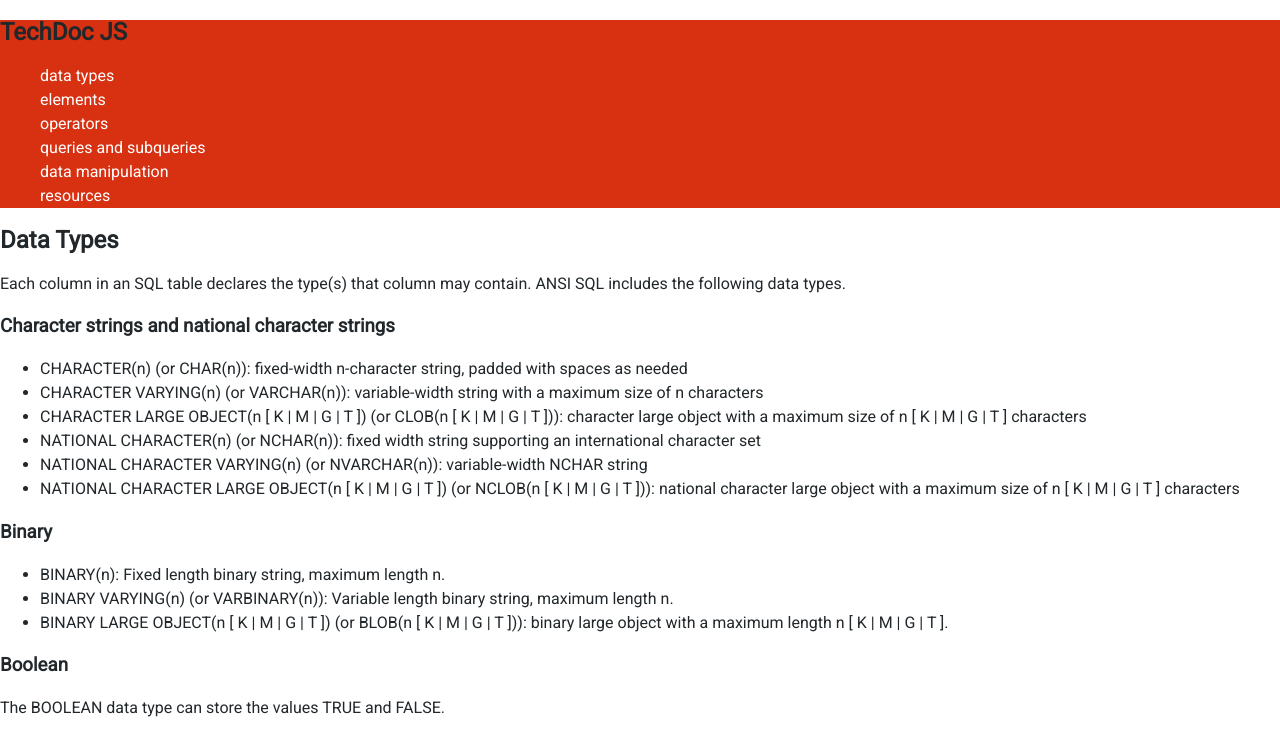
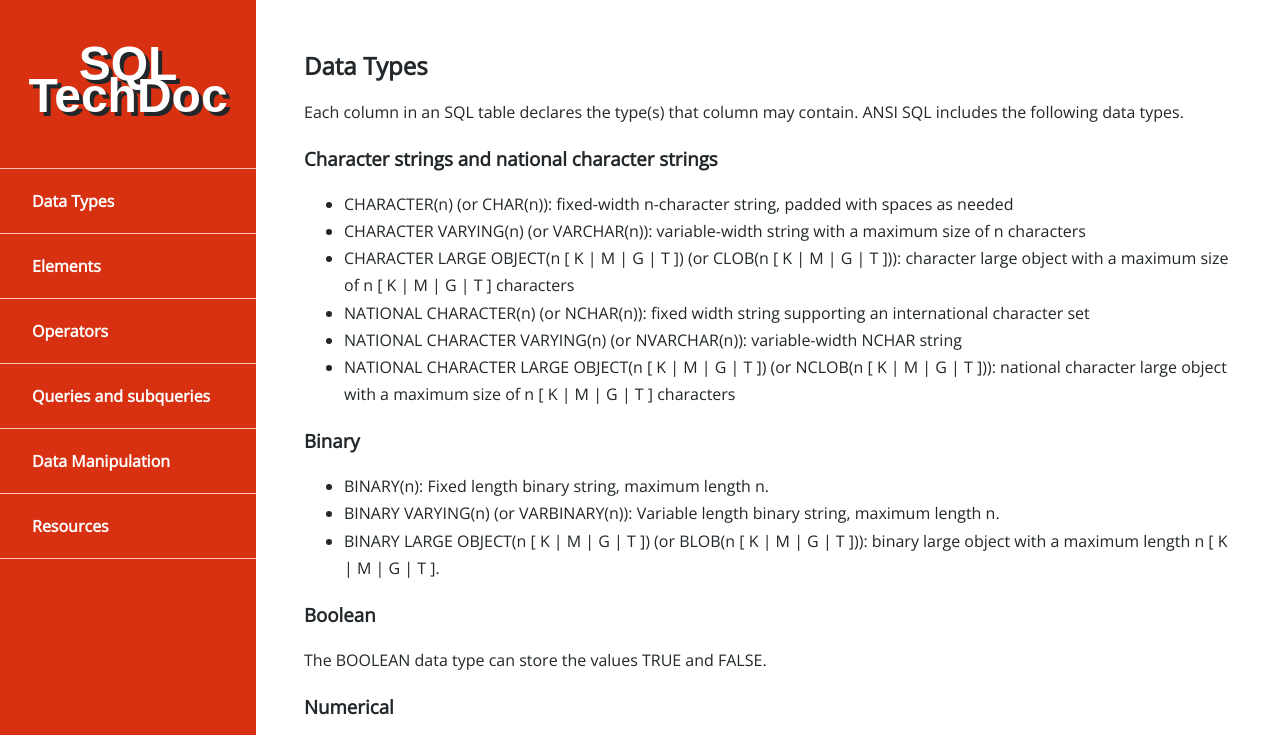
Before and after one commit to lamadrugada/fcc-techdoc, a plain HTML site: page index.html in a window 1280 px wide. Shown: the top 735 px of the page. Drawn offline with nearby package versions, Linux system fonts and the light colour scheme; a web font is replaced by a local one.

Commit message:
styling navbar 2

```diff
--- a/index.html
+++ b/index.html
@@ -16,18 +16,21 @@
 
 
   <body>
+    <div class="wrapper">
     <nav id="navbar">
+
       <header>
-        <h1>TechDoc JS</h1>
+        <h1>SQL TechDoc</h1>
       </header>
       <ul>
-            <li><a href="#Data_Types" class="nav-link">data types</a></li>
-            <li><a href="#Elements" class="nav-link">elements</a></li>
-            <li><a href="#Operators" class="nav-link">operators</a></li>
-            <li><a href="#Queries_And_Subqueries" class="nav-link">queries and subqueries</a></li>
-            <li><a href="#Data_Manipulation" class="nav-link">data manipulation</a></li>
-            <li><a href="#Resources" class="nav-link">resources</a></li>
+            <li><a href="#Data_Types" class="nav-link">Data Types</a></li>
+            <li><a href="#Elements" class="nav-link">Elements</a></li>
+            <li><a href="#Operators" class="nav-link">Operators</a></li>
+            <li><a href="#Queries_And_Subqueries" class="nav-link">Queries and subqueries</a></li>
+            <li><a href="#Data_Manipulation" class="nav-link">Data Manipulation</a></li>
+            <li><a href="#Resources" class="nav-link">Resources</a></li>
       </ul>
+
     </nav>
 
     <main id="main-doc">
@@ -252,6 +255,7 @@ INSERT (column1 [, column2 ...]) VALUES (value1 [, value2 ...])</code>
         </ul>
       </section>
     </main>
+  </div>
 
   </body>
 
--- a/style.css
+++ b/style.css
@@ -1,4 +1,7 @@
 @import url('https://fonts.googleapis.com/css?family=Roboto');
+@import url('https://fonts.googleapis.com/css?family=Open+Sans');
+@import url('https://fonts.googleapis.com/css?family=Source+Code+Pro');
+@import url('https://fonts.googleapis.com/css?family=Francois+One');
 
 * {
   -moz-box-sizing: border-box;
@@ -13,10 +16,20 @@ html {
 body {
   margin: 0;
   padding: 0;
-  font-family: 'Roboto', Arial, non-serif;
+  font-family: 'Open Sans', Arial, non-serif;
   color: #21272A;
   font-size: 1rem;
-  line-height: 1.5rem;
+  line-height: 1.7rem;
+}
+
+h1 {
+  font-family: 'Francois One', Arial, sans-sans-serif;
+  color: #fff;
+  font-size: 3rem;
+  padding: 1rem 0;
+  margin-top: 0;
+  text-align: center;
+  text-shadow: 4px 4px #21272A;
 }
 
 a {
@@ -27,10 +40,12 @@ a {
 a:hover {
   color: #fff;
   background-color: #D83112;
+
 }
 
 pre code {
   display: block;
+  font-family: 'Source Code Pro', Courier, monospace;
   padding: 0.5rem;
   margin: 1rem;
   background-color: #FFC0B5;
@@ -38,31 +53,57 @@ pre code {
   line-height: 1.5rem;
 }
 
+.wrapper {
+  display: flex;
+  flex-flow: row wrap;
+}
 
 /*------NAVBAR------*/
 
 nav {
   background: #D83112;
   margin: 0;
-  width: 100%;
+  padding: 2rem 0 2rem 0;
+  width: 20%;
+  line-height: 2rem;
+
 }
 
 nav a {
   color: #fff;
+  display: block;
+  width: 100%;
+  font-weight: bold;
+  border-top: 1px #FFC0B5 solid;
+  padding: 1rem 1rem 1rem 2rem;
 }
 
 nav a:hover {
-  background-color: none;
-  text-decoration: underline;
+  color: #FFC0B5;
+  background-color: #21272A;
 }
+
  nav ul {
+  width: 100%;
    list-style-type: none;
+   padding: 0;
+   border-bottom: 1px #FFC0B5 solid;
+
  }
 
+main {
+  width: 80%;
+  padding: 2rem 3rem;
+}
 
 
 
 @media (max-width: 430px) {
+
+.wrapper {
+  flex-flow: column wrap;
+}
+
   nav {
     width: 100%;
   }
```
